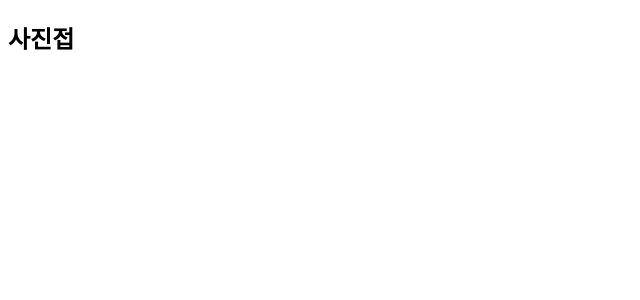
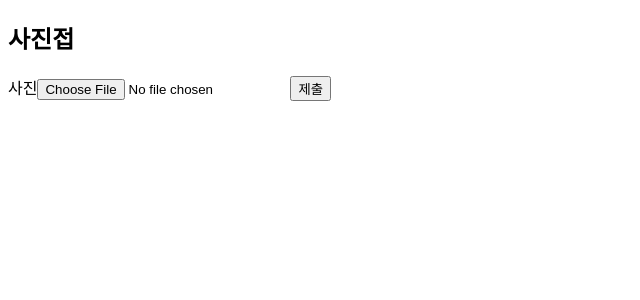
Before and after one commit to 0420syj/image-upload, a React (Create React App) app in the folder client/: page / in a window 1280 px wide. Shown: the top 300 px of the page, without its empty margins (0-640 px from the left). Built offline with nearby package versions, Linux system fonts and the light colour scheme.

Commit message:
[feature] UploadForm

```diff
--- a/client/src/App.js
+++ b/client/src/App.js
@@ -1,8 +1,13 @@
 import React from 'react';
+import UploadForm from './components/UploadForm';
 
 const App = () => {
   return (
-    <h2>사진접</h2>
+    <div>
+      <h2>사진접</h2>
+      <UploadForm />
+    </div>
+
   );
 }
 
--- /dev/null
+++ b/client/src/components/UploadForm.js
@@ -0,0 +1,13 @@
+import React from 'react';
+
+const UploadForm = () => {
+    return (
+        <form>
+            <label htmlFor="image">사진</label>
+            <input id="image" type="file" />
+            <button type="submit">제출</button>
+        </form>
+    );
+};
+
+export default UploadForm;
```
